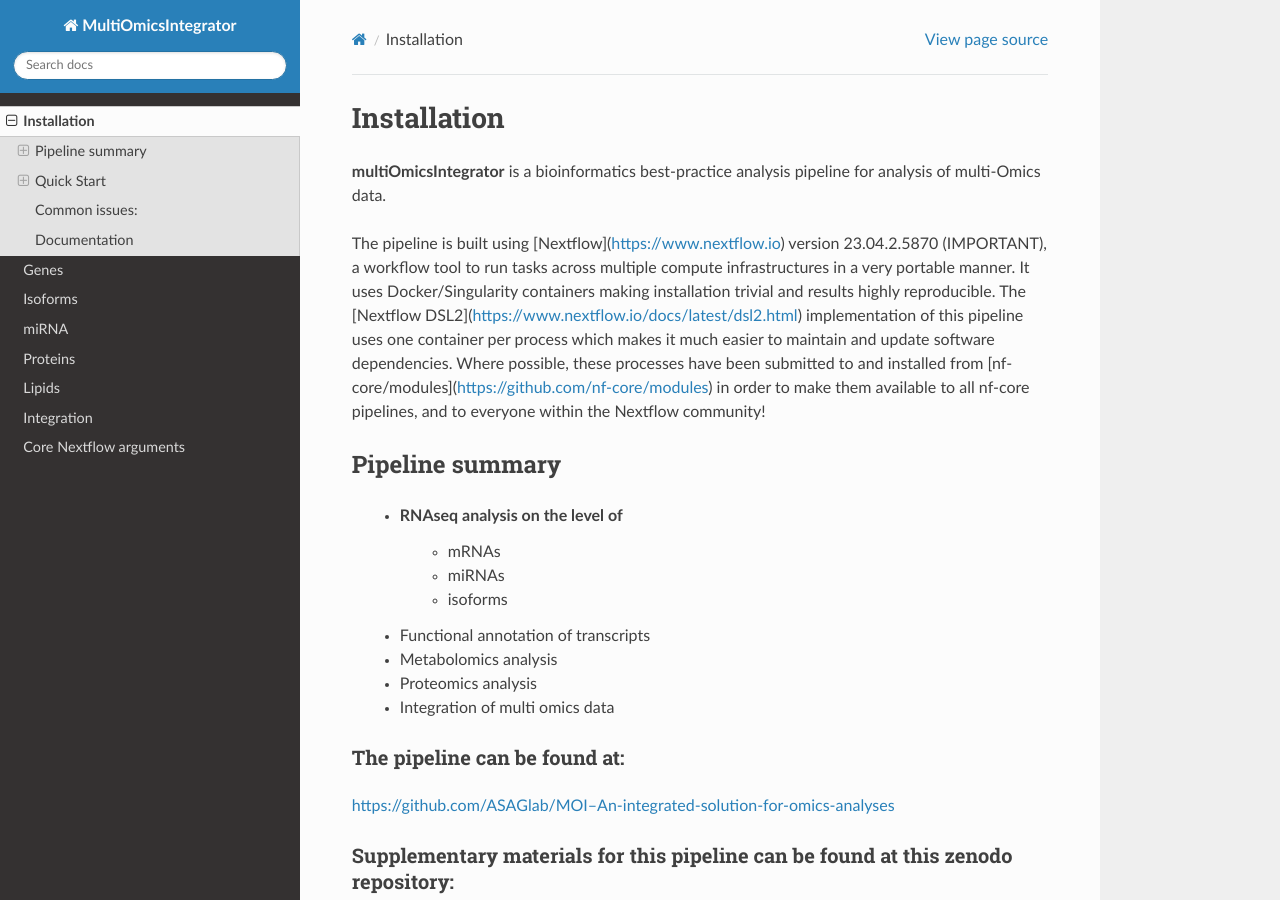
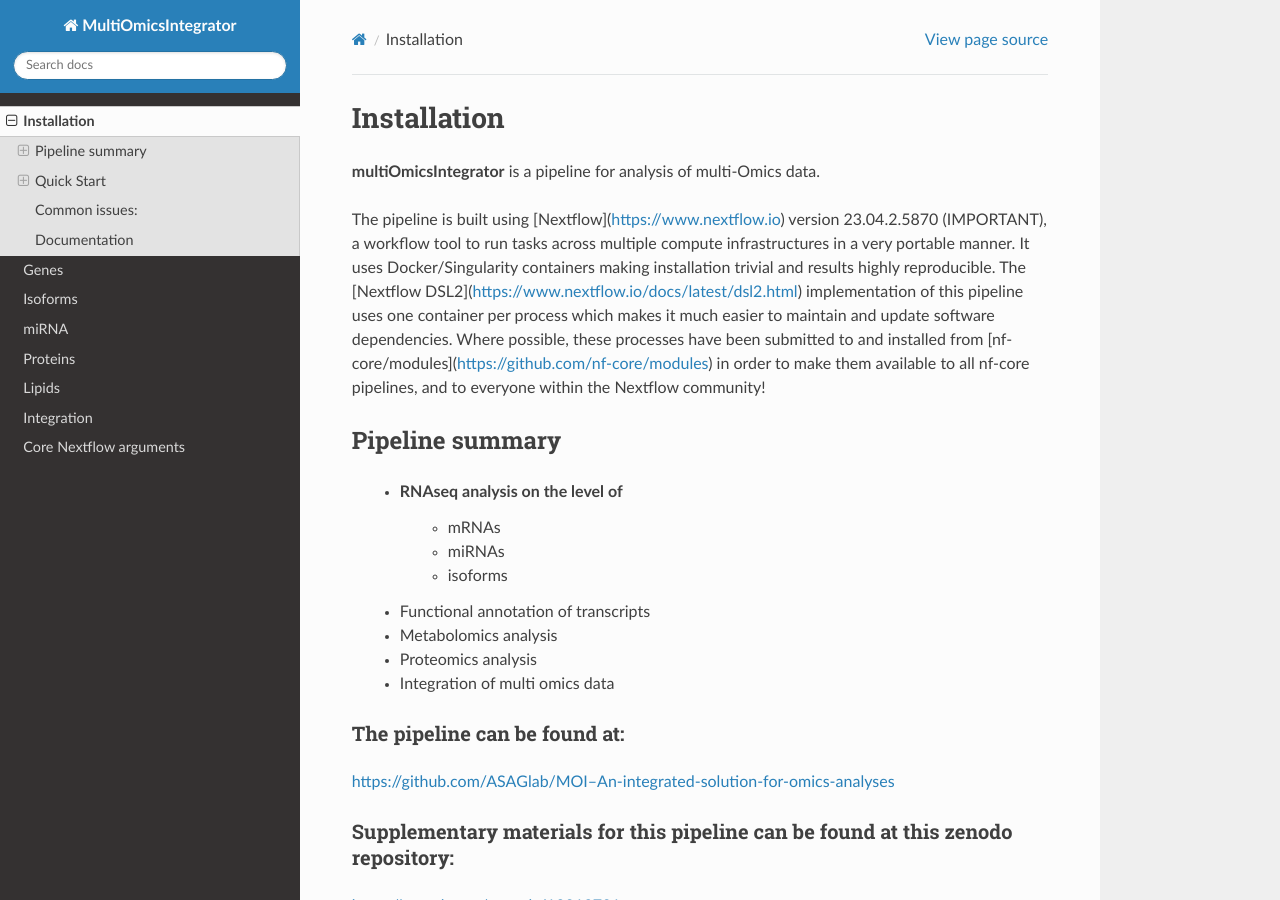
Before and after one commit to Bianca-Pasat/MOI, a Sphinx documentation site: the page built from docs/source/installation.rst, in a window 1280 px wide and 900 px high. Built offline with Sphinx 7.4.7 and the Read the Docs theme 3.1.0, drawn with Linux system fonts in a browser that asks for light colours; pages that are not in the unit, such as notebooks, are missing from menus.

Commit message:
Update installation.rst

```diff
--- a/docs/source/installation.rst
+++ b/docs/source/installation.rst
@@ -3,7 +3,7 @@ Installation
 
 
 
-**multiOmicsIntegrator** is a bioinformatics best-practice analysis pipeline for analysis of multi-Omics data.
+**multiOmicsIntegrator** is a pipeline for analysis of multi-Omics data.
 
 The pipeline is built using [Nextflow](https://www.nextflow.io) version 23.04.2.5870 (IMPORTANT), a workflow tool to run tasks across multiple compute infrastructures in a very portable manner. It uses Docker/Singularity containers making installation trivial and results highly reproducible. The [Nextflow DSL2](https://www.nextflow.io/docs/latest/dsl2.html) implementation of this pipeline uses one container per process which makes it much easier to maintain and update software dependencies. Where possible, these processes have been submitted to and installed from [nf-core/modules](https://github.com/nf-core/modules) in order to make them available to all nf-core pipelines, and to everyone within the Nextflow community!
 
```
